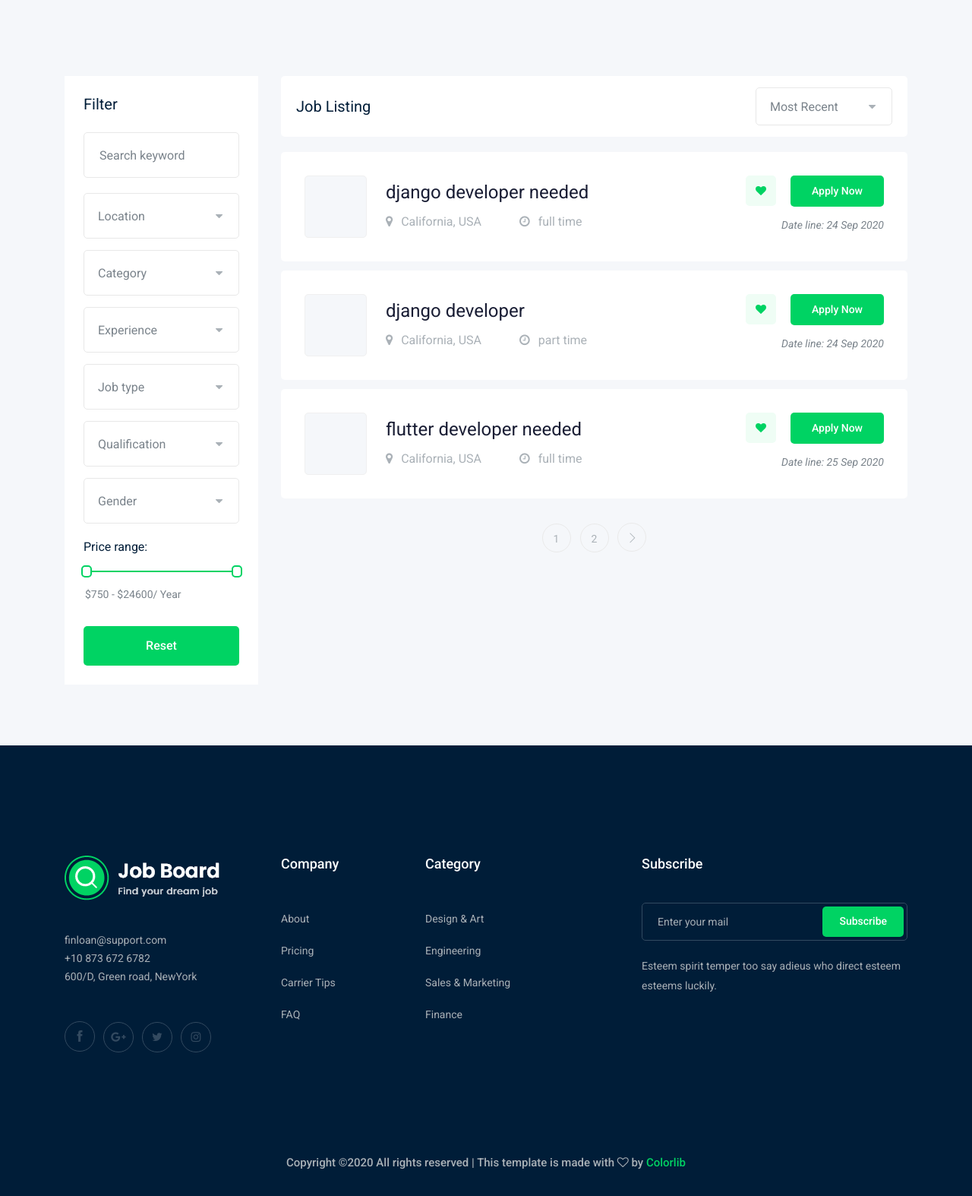
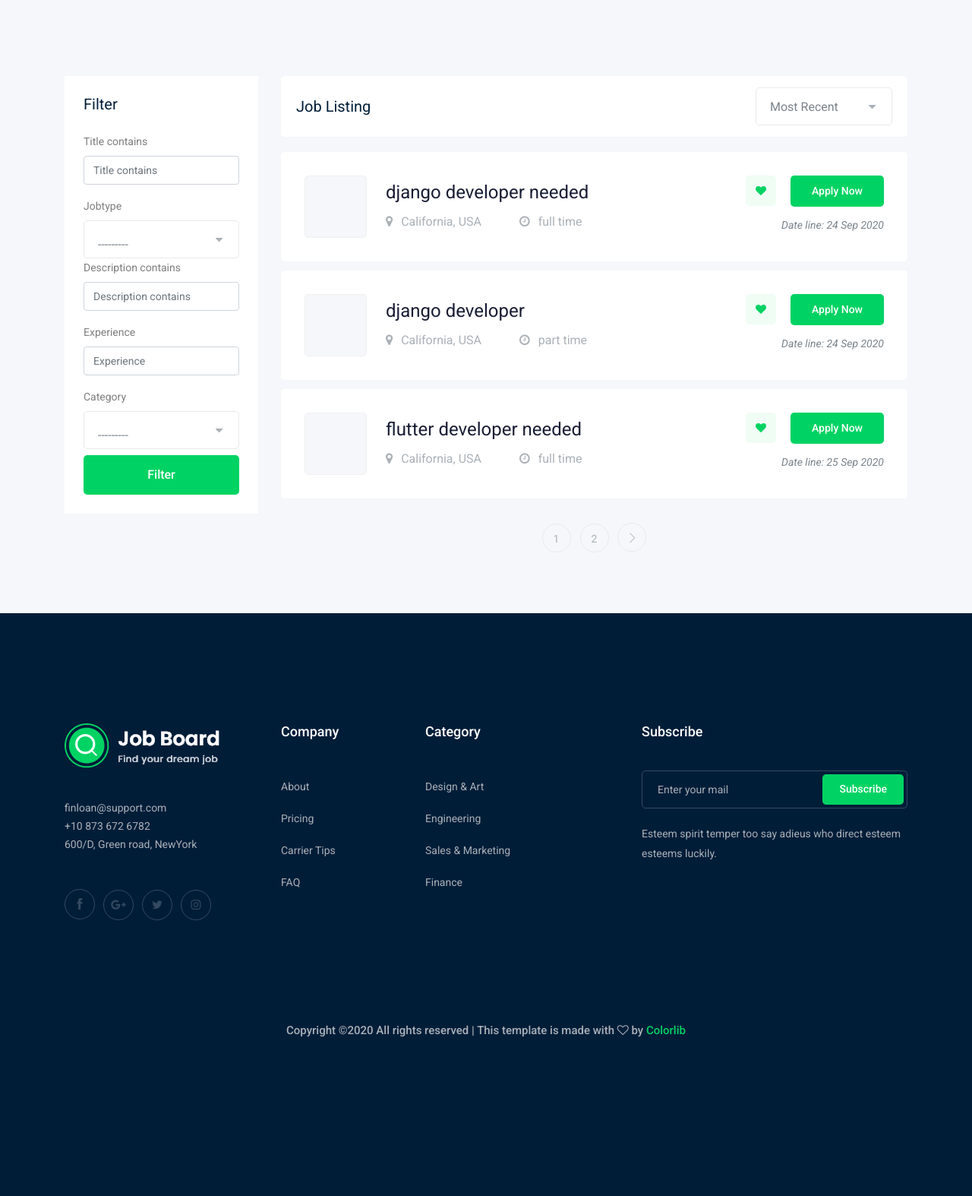
Before and after one commit to werdani/django-job-board, a Django app: page /jobs/ in a window 1280 px wide. Shown: the part 351-1925 px from the top of the page at 76% size. After the commit the page ends 1716 px from the top, so only its background shows below. Run offline with Django 3.2, Linux system fonts and the light colour scheme; data comes from the database, SQL or seed files in the repository; some libraries are stand-ins or nearby versions.

Commit message:
create a filter

```diff
--- /dev/null
+++ b/job/filters.py
@@ -0,0 +1,10 @@
+import django_filters
+from .models import job
+
+class JobFilter(django_filters.FilterSet):
+    title = django_filters.CharFilter(lookup_expr='icontains')
+    description = django_filters.CharFilter(lookup_expr='icontains')
+    class Meta:
+        model = job
+        fields ='__all__'
+        exclude=['owner','published_at','image','salary','vacancy','slug']
--- a/job/templates/job/job_list.html
+++ b/job/templates/job/job_list.html
@@ -1,5 +1,6 @@
 
   {% extends 'based.html' %}
+  {% load bootstrap4 %}
 
   {% block body %}
       <!-- bradcam_area  -->
@@ -24,79 +25,11 @@
                   <div class="job_filter white-bg">
                       <div class="form_inner white-bg">
                           <h3>Filter</h3>
-                          <form action="#">
-                              <div class="row">
-                                  <div class="col-lg-12">
-                                      <div class="single_field">
-                                          <input type="text" placeholder="Search keyword">
-                                      </div>
-                                  </div>
-                                  <div class="col-lg-12">
-                                      <div class="single_field">
-                                          <select class="wide">
-                                              <option data-display="Location">Location</option>
-                                              <option value="1">Rangpur</option>
-                                              <option value="2">Dhaka </option>
-                                          </select>
-                                      </div>
-                                  </div>
-                                  <div class="col-lg-12">
-                                      <div class="single_field">
-                                          <select class="wide">
-                                              <option data-display="Category">Category</option>
-                                              <option value="1">Category 1</option>
-                                              <option value="2">Category 2 </option>
-                                          </select>
-                                      </div>
-                                  </div>
-                                  <div class="col-lg-12">
-                                      <div class="single_field">
-                                          <select class="wide">
-                                              <option data-display="Experience">Experience</option>
-                                              <option value="1">Experience 1</option>
-                                              <option value="2">Experience 2 </option>
-                                          </select>
-                                      </div>
-                                  </div>
-                                  <div class="col-lg-12">
-                                      <div class="single_field">
-                                          <select class="wide">
-                                              <option data-display="Job type">Job type</option>
-                                              <option value="1">full time 1</option>
-                                              <option value="2">part time 2 </option>
-                                          </select>
-                                      </div>
-                                  </div>
-                                  <div class="col-lg-12">
-                                      <div class="single_field">
-                                          <select class="wide">
-                                              <option data-display="Qualification">Qualification</option>
-                                              <option value="1">Qualification 1</option>
-                                              <option value="2">Qualification 2</option>
-                                          </select>
-                                      </div>
-                                  </div>
-                                  <div class="col-lg-12">
-                                      <div class="single_field">
-                                          <select class="wide">
-                                              <option data-display="Gender">Gender</option>
-                                              <option value="1">male</option>
-                                              <option value="2">female</option>
-                                          </select>
-                                      </div>
-                                  </div>
-                              </div>
+                          <form method="GET">
+                              {% bootstrap_form myfilter.form %}
+                              <input type="submit" value="filter" class="boxed-btn3 w-100 mt-2">
+
                           </form>
-                      </div>
-                      <div class="range_wrap">
-                          <label for="amount">Price range:</label>
-                          <div id="slider-range"></div>
-                          <p>
-                              <input type="text" id="amount" readonly style="border:0; color:#7A838B; font-size: 14px; font-weight:400;">
-                          </p>
-                      </div>
-                      <div class="reset_btn">
-                          <button  class="boxed-btn3 w-100" type="submit">Reset</button>
                       </div>
                   </div>
               </div>
--- a/job/views.py
+++ b/job/views.py
@@ -4,15 +4,19 @@
 from .form import Applyform ,Jobform
 from django.urls import reverse
 from django.contrib.auth.decorators import login_required
+from .filters import JobFilter
 
 # Create your views here.
 
 def job_list(request):
     job_list=job.objects.all()
+    #filters
+    myfilter=JobFilter(request.GET,queryset=job_list)
+    job_list=myfilter.qs
     paginator=Paginator(job_list,3)
     page_number=request.GET.get('page')
     page_obj=paginator.get_page(page_number)
-    context= {'jobs' : page_obj}
+    context= {'jobs' : page_obj,'myfilter': myfilter}
     return render(request,'job/job_list.html',context)
 
 def job_detail(request,slug):
--- a/project/settings.py
+++ b/project/settings.py
@@ -47,6 +47,8 @@
     'blog',
     #a liberarys
     'bootstrap4',
+    'django_filters',
+
 
 ]
 
```
